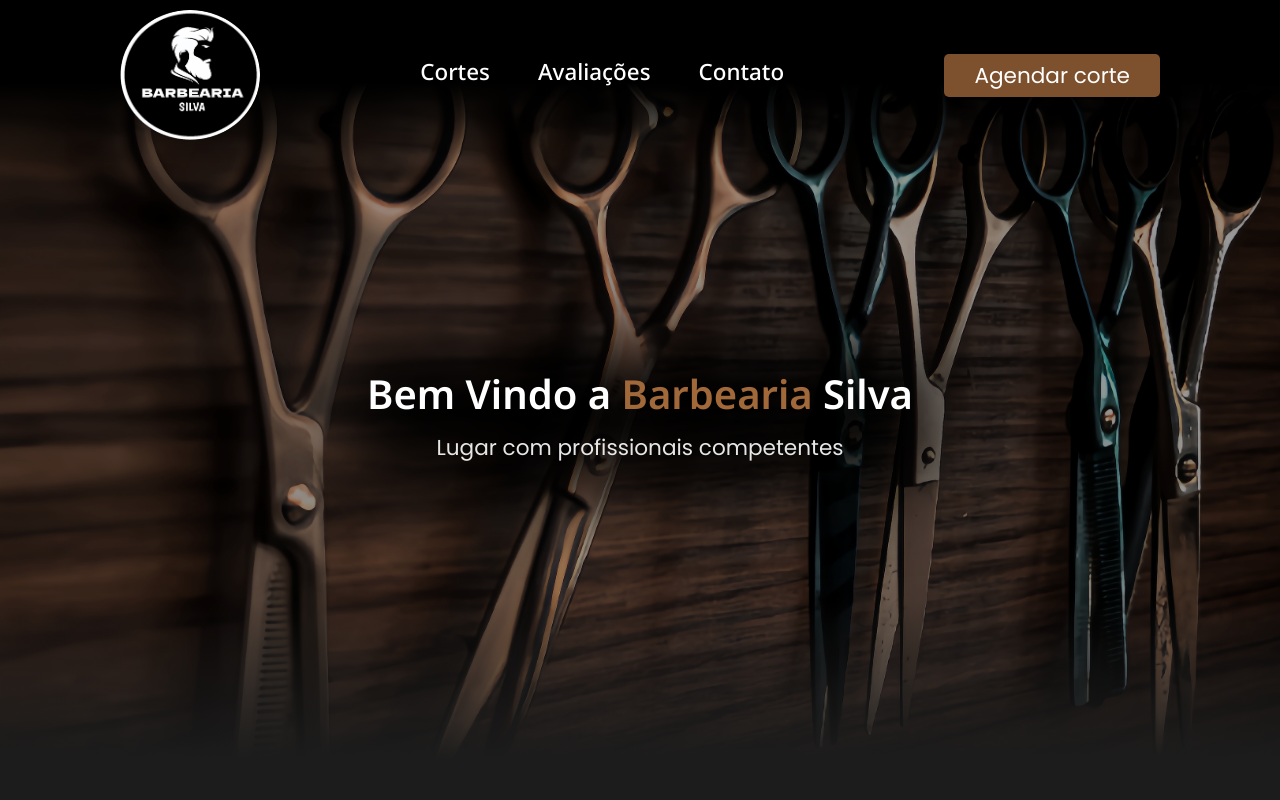
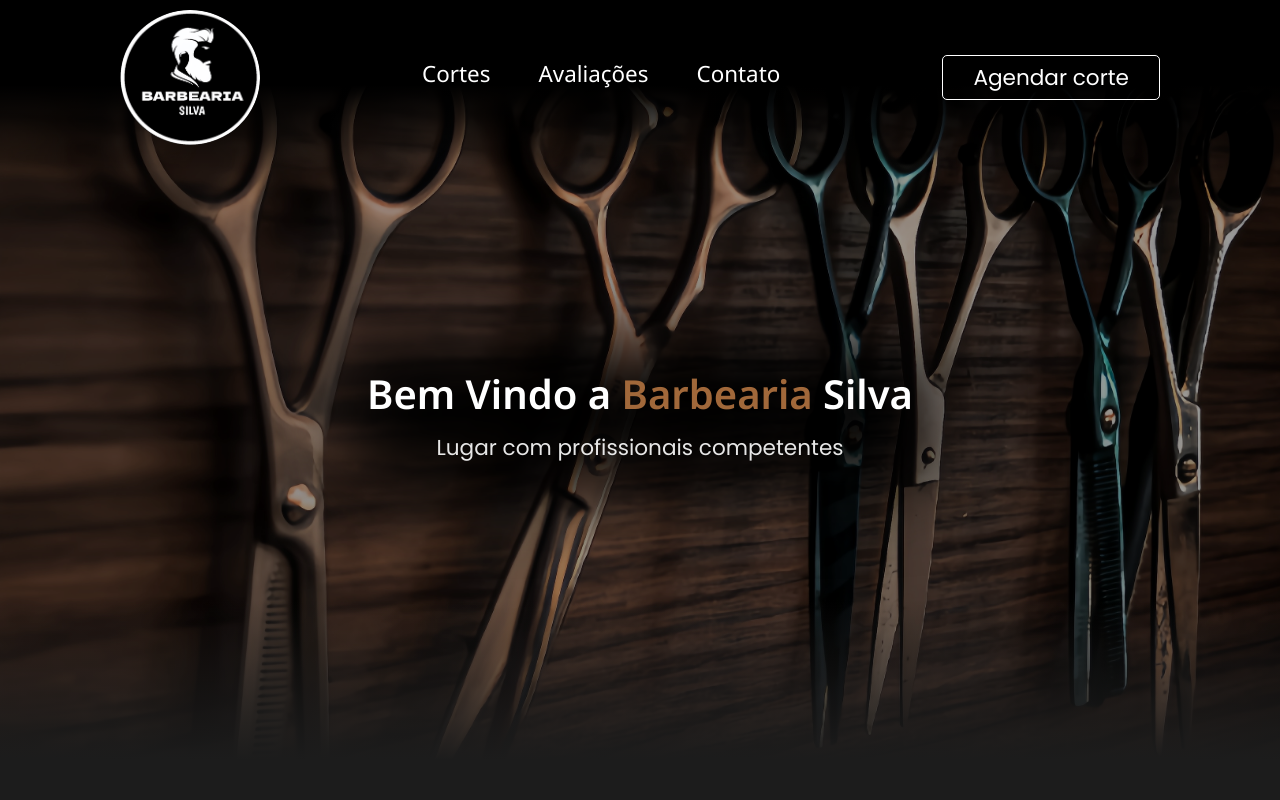
Before and after one commit to 888888b/Landing-page-barbearia, a plain HTML site: page index.html in a window 1280 px wide. Shown: the top 800 px of the page. Drawn offline with Linux system fonts and the light colour scheme.

Commit message:
variavel de cores adicionada

```diff
--- a/style.css
+++ b/style.css
@@ -93,7 +93,7 @@ header::before{
 
 .all img {
   width: 140px;
-  height: 130px;
+  height: 135px;
   border-radius: 100%;
   overflow: hidden;
 }
@@ -113,8 +113,7 @@ header::before{
 }
 
 #nav > a {
-  font-size: 1.4em;
-  font-weight: 500;
+  font: 400 1.4em 'Noto Sans', sans-serif;
   color: var(--color-white);
   font-family: "Noto Sans", sans-serif;
   cursor: pointer;
@@ -132,14 +131,13 @@ header::before{
 
 button {
   padding: 5px 30px;
-  background-color: var(--color-dark-brown);
+  background-color: transparent;
   color: var(--color-white);
-  font-size: 1.35em;
-  font-weight: 400;
+  font: 400 1.35em 'Noto Sans', sans-serif;
   cursor: pointer;
   border-radius: 5px;
   transition: all .2s ease-out;
-  border: none;
+  border: 1pt solid var(--color-white);
   font-family: 'Poppins';
 }
 
```
